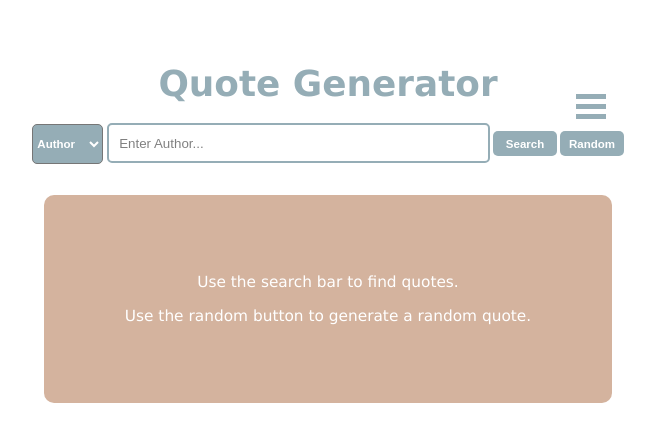
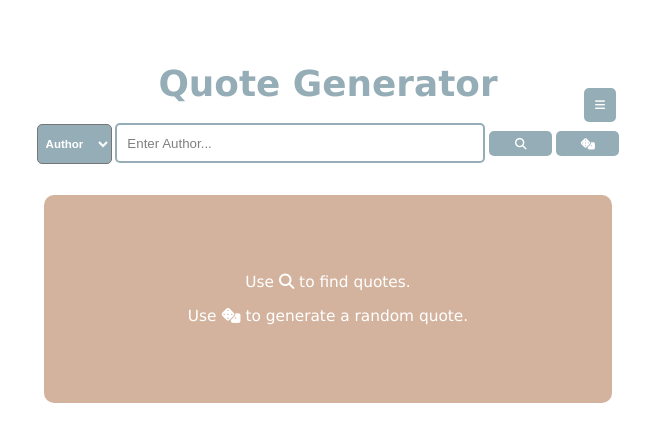
Before and after one commit to TrevorZB/react-quote-generator, a React (Create React App) app: page / in a window 1280 px wide. Shown: the top 442 px of the page, without its empty margins (312-967 px from the left). Built offline with nearby package versions, Linux system fonts and the light colour scheme.

Commit message:
added icons, menu bar

```diff
--- a/public/index.html
+++ b/public/index.html
@@ -9,6 +9,10 @@
       name="description"
       content="Web site created using create-react-app"
     />
+    <script
+      src="https://kit.fontawesome.com/bd49a39058.js"
+      crossorigin="anonymous"
+    ></script>
     <link rel="apple-touch-icon" href="%PUBLIC_URL%/logo192.png" />
     <!--
       manifest.json provides metadata used when your web app is installed on a
--- a/src/App.css
+++ b/src/App.css
@@ -52,6 +52,7 @@ body {
 #select {
   border-radius: 5px;
   margin-right: 0.3%;
+  padding-left: 0.3%;
   line-height: 25px;
   height: 40px;
   background-color: #95adb6;
@@ -79,7 +80,7 @@ p {
 
 #author-input {
   height: 34px;
-  width: 29%;
+  width: 28%;
   border-radius: 5px;
   padding-left: 10px;
   margin-top: 1.5%;
@@ -96,31 +97,10 @@ p {
   width: 20%;
 }
 
-#main-menu {
+#menu-button {
+  width: 2.5%;
+  height: 4.2%;
   position: absolute;
-  background-color: white;
   top: 11%;
-  right: 27.8%;
-  opacity: 1;
-  padding: 0.5%;
-  text-align: center;
+  right: 27.5%;
 }
-
-.menu-bar {
-  width: 30px;
-  height: 5px;
-  background-color: #95adb6;
-  transition: all 500ms;
-}
-
-#menu-bar-2 {
-  margin-top: 5px;
-}
-
-#menu-bar-3 {
-  margin-top: 5px;
-}
-
-#main-menu:hover > .menu-bar {
-  background-color: #5e7999;
-}
--- a/src/components/App.js
+++ b/src/components/App.js
@@ -13,7 +13,8 @@ class App extends Component {
     index: -1,
     input: "",
     submit: "",
-    select: "Author"
+    select: "Author",
+    menuReveal: false
   };
   render() {
     let content;
@@ -44,7 +45,10 @@ class App extends Component {
           handleSelectChange={this.handleSelectChange}
           select={this.state.select}
         />
-        <Menu />
+        <Menu
+          menuReveal={this.state.menuReveal}
+          handleMenuClick={this.handleMenuClick}
+        />
         <div id="quote">{content}</div>
       </div>
     );
@@ -93,6 +97,10 @@ class App extends Component {
       return <Quote key={index} separator={separator} quote={l} />;
     });
   };
+  handleMenuClick = () => {
+    const menuReveal = !this.state.menuReveal;
+    this.setState({ menuReveal });
+  };
 }
 
 export default App;
--- a/src/components/Home.js
+++ b/src/components/Home.js
@@ -24,14 +24,14 @@ const Home = props => {
           className="form-control"
         ></input>
         <button className="home-button" id="author-input-button" type="submit">
-          Search
+          <i class="fas fa-search"></i>
         </button>
         <button
           className="home-button"
           id="random-button"
           onClick={props.handleRandom}
         >
-          Random
+          <i class="fas fa-dice"></i>
         </button>
       </form>
     </div>
--- a/src/components/Instructions.js
+++ b/src/components/Instructions.js
@@ -3,8 +3,12 @@ import React from "react";
 const Instructions = props => {
   return (
     <div>
-      <p>Use the search bar to find quotes.</p>
-      <p>Use the random button to generate a random quote.</p>
+      <p>
+        Use <i class="fas fa-search"></i> to find quotes.
+      </p>
+      <p>
+        Use <i class="fas fa-dice"></i> to generate a random quote.
+      </p>
     </div>
   );
 };
--- a/src/components/Menu.js
+++ b/src/components/Menu.js
@@ -1,11 +1,15 @@
 import React from "react";
 
-const Menu = () => {
+const Menu = props => {
   return (
-    <div id="main-menu">
-      <div id="menu-bar-1" className="menu-bar"></div>
-      <div id="menu-bar-2" className="menu-bar"></div>
-      <div id="menu-bar-3" className="menu-bar"></div>
+    <div>
+      <button
+        onClick={props.handleMenuClick}
+        className="home-button"
+        id="menu-button"
+      >
+        <i class="fas fa-bars"></i>
+      </button>
     </div>
   );
 };
```
